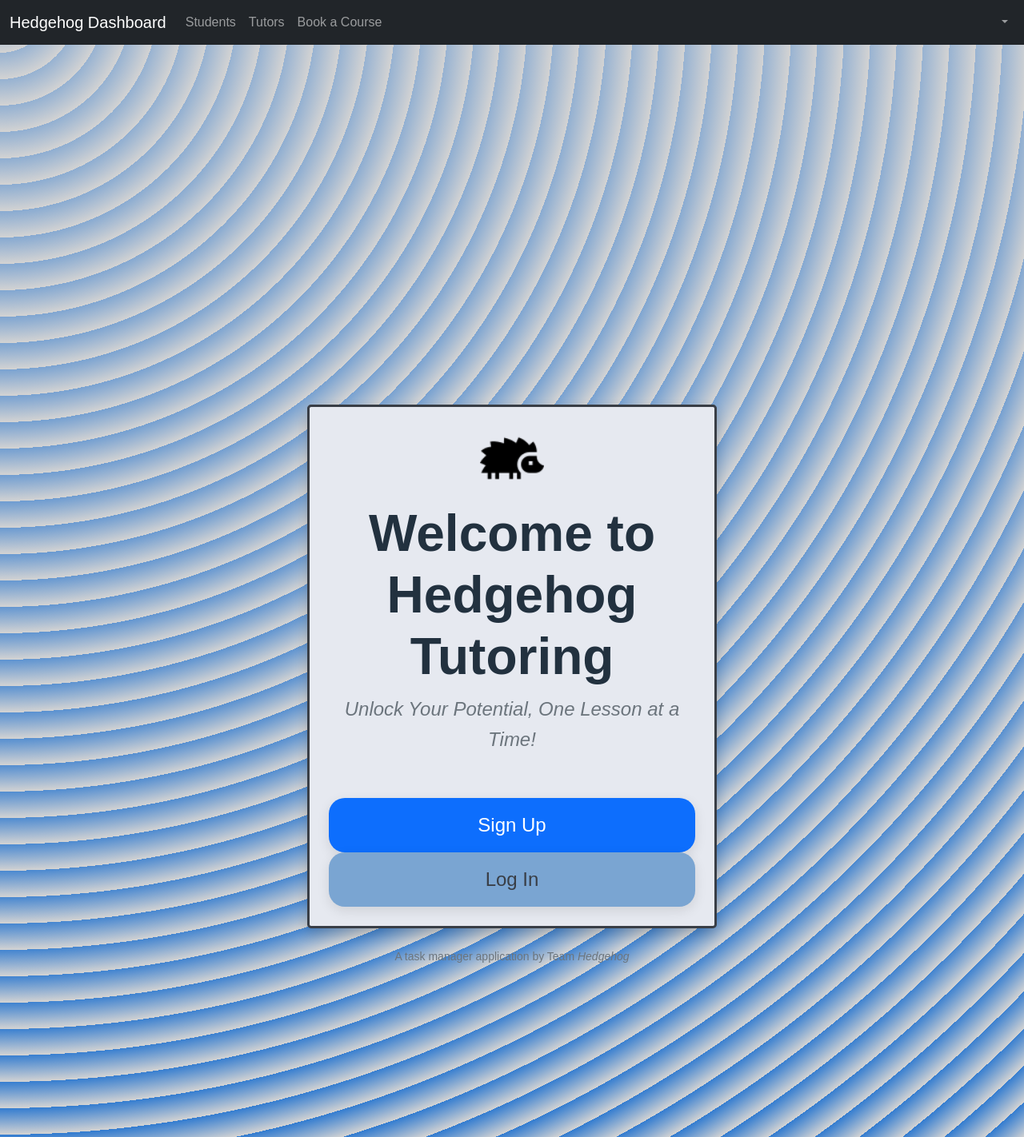
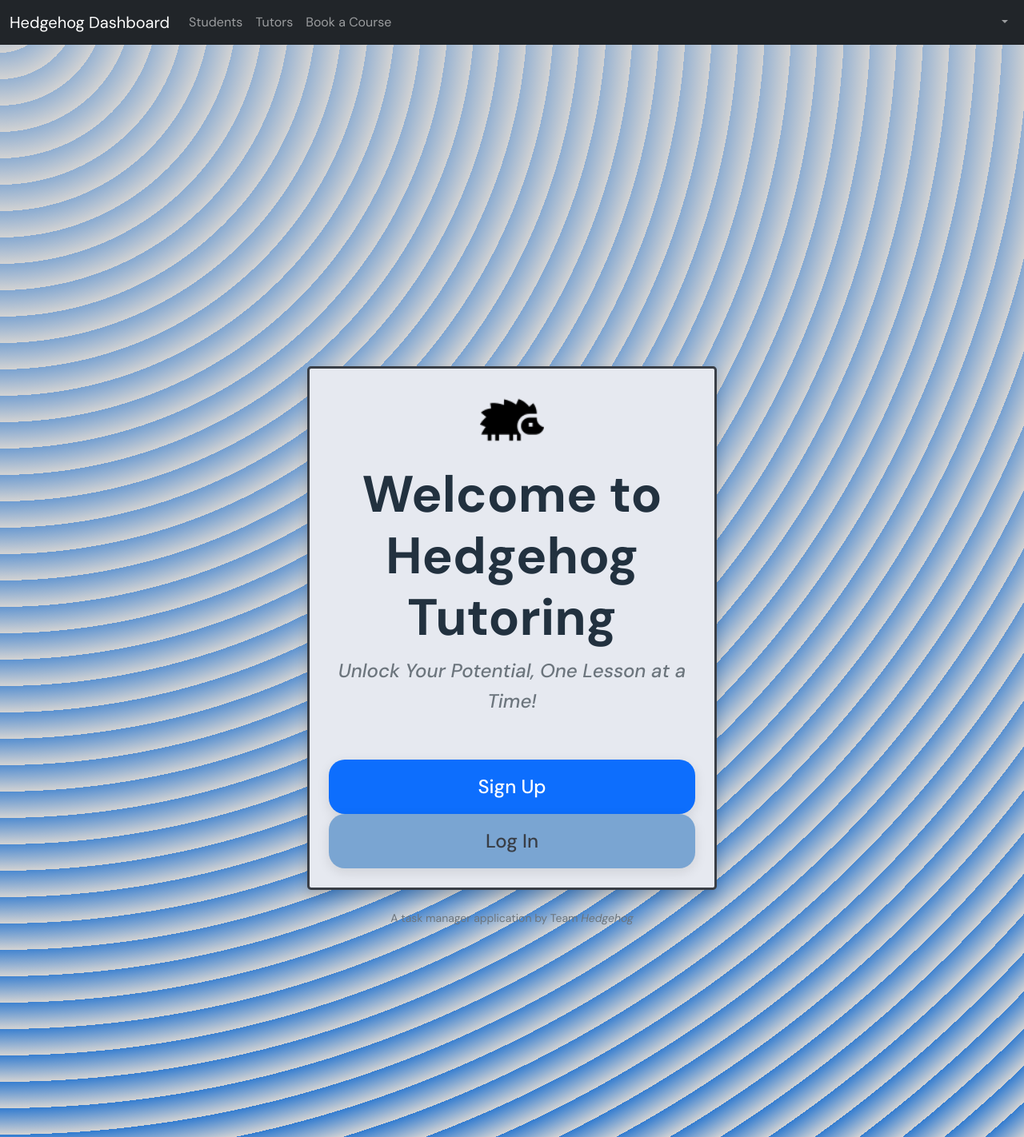
Before and after one commit to Peizeli1/Hedgehog, a Django app: template insert_team_name_here/tutorials/templates/home.html in a window 1280 px wide. Shown: the whole page at 80% size. Run offline with Django 3.2, Linux system fonts and the light colour scheme; the template is opened without the code that fills it, so the values that code supplies are empty; some libraries are stand-ins or nearby versions.

Commit message:
Update base.html

```diff
--- a/insert_team_name_here/tutorials/templates/base.html
+++ b/insert_team_name_here/tutorials/templates/base.html
@@ -6,13 +6,18 @@
     <meta name="viewport" content="width=device-width, initial-scale=1">
     <link rel="icon" href="{% static 'favicon.ico' %}" type="image/x-icon">
     <link href="https://cdn.jsdelivr.net/npm/bootstrap@5.1.2/dist/css/bootstrap.min.css" rel="stylesheet">
+    <link rel="preconnect" href="https://fonts.googleapis.com">
+    <link rel="preconnect" href="https://fonts.gstatic.com" crossorigin>
+    <link href="https://fonts.googleapis.com/css2?family=DM+Sans:ital,opsz,wght@0,9..40,100..1000;1,9..40,100..1000&display=swap" rel="stylesheet">
     <link rel="stylesheet" href="{% static 'custom.css' %}">
+    <link rel="stylesheet" href="{% static 'tutor.css' %}">
     <link rel="stylesheet" href="https://cdn.jsdelivr.net/npm/bootstrap-icons@1.5.0/font/bootstrap-icons.css">
     <title>{% block title %}Hedgehog Tutoring{% endblock %}</title>
     {% block head %}
     {% endblock %}
   </head>
   <body>
+    {% if request.path != '/log_in/' and request.path != '/sign_up/' and request.path != '/' %}
     <nav class="navbar navbar-expand-lg navbar-dark bg-dark">
       <div class="container-fluid">
         <a class="navbar-brand" href="{% url 'tutorials:dashboard' %}">Hedgehog Dashboard</a>
@@ -57,7 +62,9 @@
         </div>
       </div>
     </nav>
-    <main class="container mt-5">
+
+    {% endif %}
+    <main>
       {% block body %}
       {% endblock %}
     </main>
```
